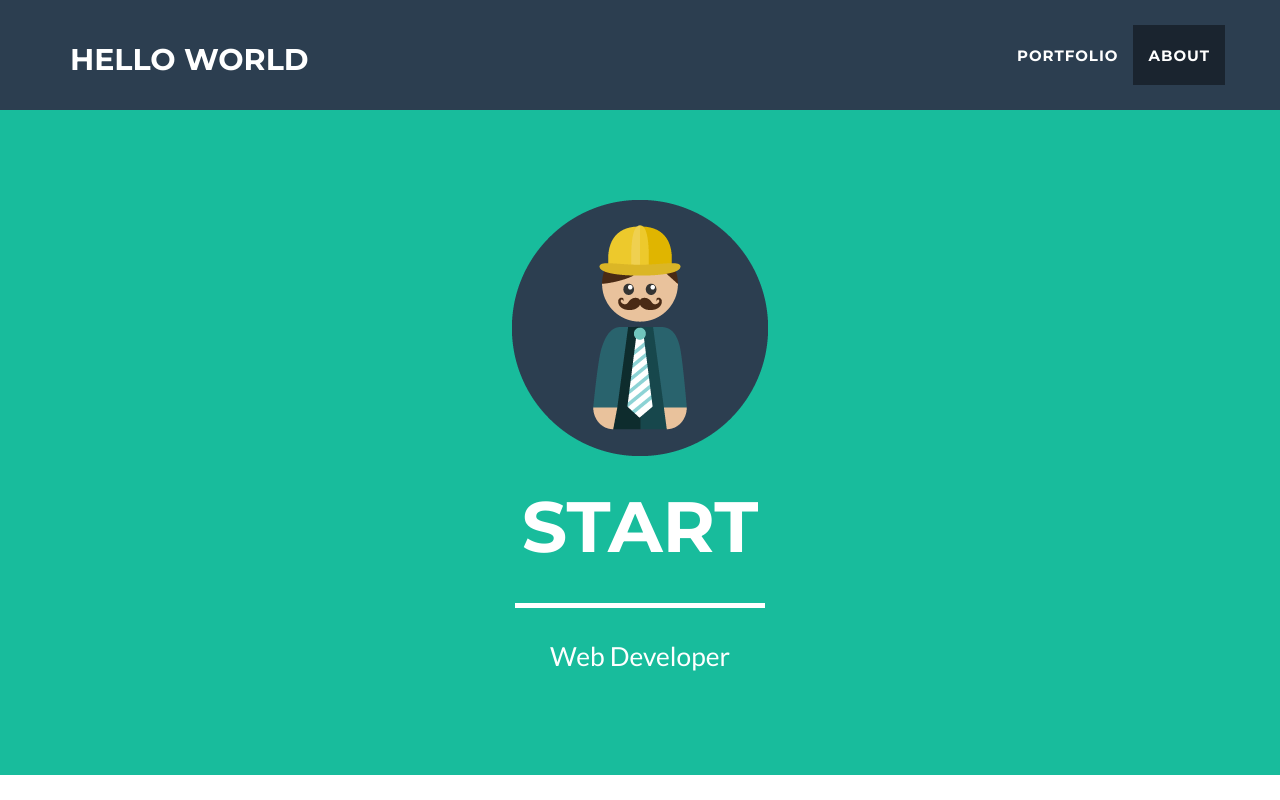
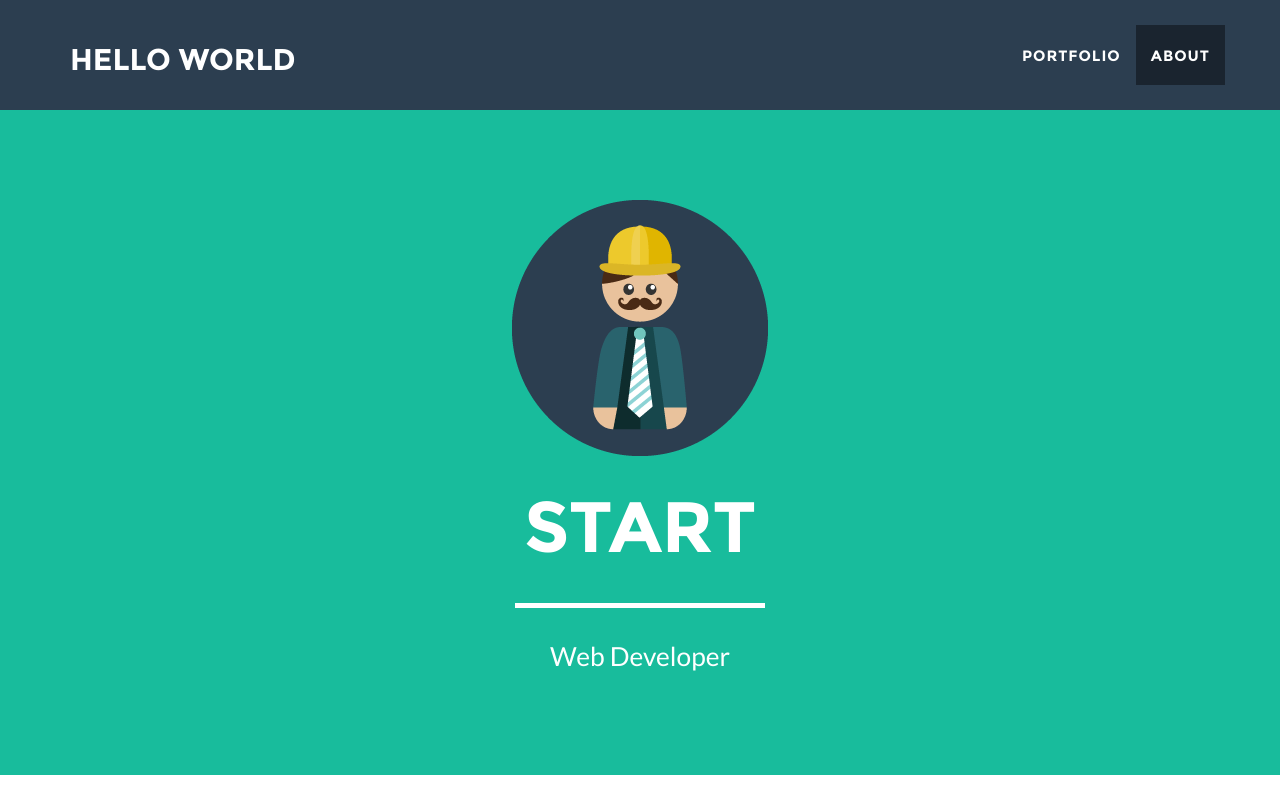
Before and after one commit to votto19/votto19.github.com, a plain HTML site: page index.html in a window 1280 px wide. Shown: the top 800 px of the page. Drawn offline with nearby package versions, Linux system fonts and the light colour scheme.

Commit message:
fonts link

```diff
--- a/index.html
+++ b/index.html
@@ -19,7 +19,8 @@
 
     <!-- Custom Fonts -->
     <link href="font-awesome/css/font-awesome.min.css" rel="stylesheet" type="text/css">
-    <link href="http://fonts.googleapis.com/css?family=Montserrat:400,700" rel="stylesheet" type="text/css">
+    <!-- <link href="http://fonts.googleapis.com/css?family=Montserrat:400,700" rel="stylesheet" type="text/css"> -->
+	<link href="css/fonts1.css" rel="stylesheet">
     <link href="http://fonts.googleapis.com/css?family=Lato:400,700,400italic,700italic" rel="stylesheet" type="text/css">
 
     <!-- HTML5 Shim and Respond.js IE8 support of HTML5 elements and media queries -->
```
